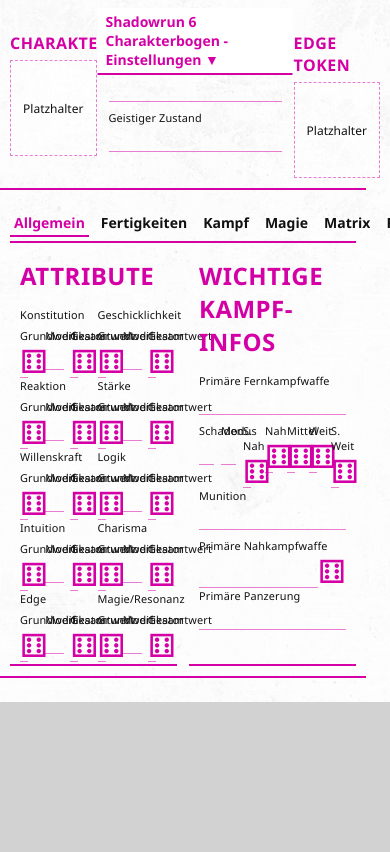
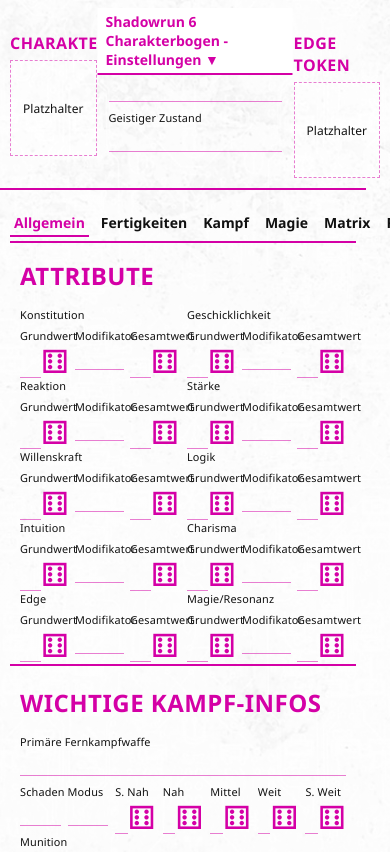
Before and after one commit to bmenschner/sr6-charactersheet-roll20, a plain HTML site: page output/charakterbogen.de.html in a window 390 px wide. Shown: the top 852 px of the page. Drawn offline with Linux system fonts and the light colour scheme.

Commit message:
add readme.md

```diff
--- a/output/charakterbogen.de.css
+++ b/output/charakterbogen.de.css
@@ -282,6 +282,12 @@ body,
   gap: 0.75rem;
 }
 
+@media (max-width: 50rem) {
+  .sr6-allgemein-grid {
+    grid-template-columns: minmax(0, 1fr);
+  }
+}
+
 .sr6-daten-tabs:has(#sr6_daten_tab_1:checked) #sr6_daten_panel_1,
 .sr6-daten-tabs:has(#sr6_daten_tab_2:checked) #sr6_daten_panel_2,
 .sr6-daten-tabs:has(#sr6_daten_tab_3:checked) #sr6_daten_panel_3,
```
Also changed, not shown: readme.md (added).
